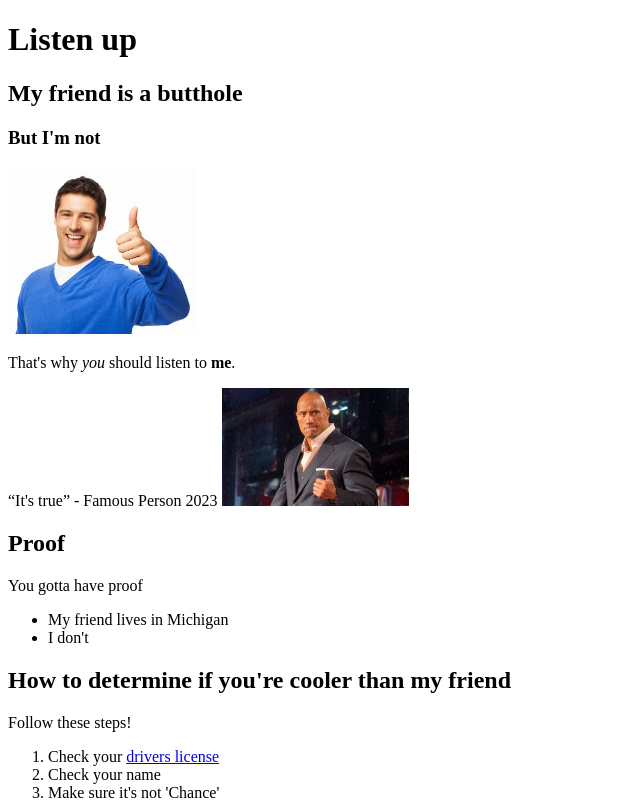
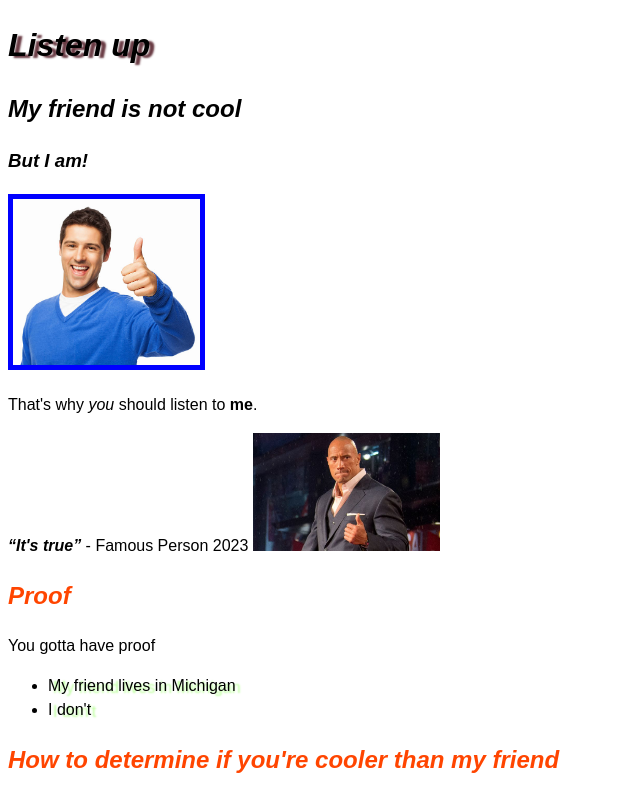
Before and after one commit to Micahwegeleben/my-website, a plain HTML site: page index.html in a window 1280 px wide. Shown: the top 800 px of the page, without its empty margins (0-640 px from the left). Drawn offline with Linux system fonts and the light colour scheme.

Commit message:
project part 2

```diff
--- a/index.html
+++ b/index.html
@@ -5,16 +5,17 @@
     <meta charset="UTF-8">
     <meta http-equiv="X-UA-Compatible" content="IE=edge">
     <meta name="viewport" content="width=device-width, initial-scale=1.0">
-    <meta name="description" content="booty power description" />
+    <meta name="description" content="the description" />
+    <link rel="stylesheet" href="styles.css"> <!-- link to css file -->
     <title>Compare Yourself to My Friend</title>
 </head>
 
 <body>
 
-    <header> <!--contains headers, just for good set up-->
-        <h1>Listen up</h1> <!--only one-->
-        <h2>My friend is a butthole</h2>
-        <h3>But I'm not</h3>
+    <header>
+        <h1><em class="shadow">Listen up</em></h1>
+        <h2>My friend is not cool</h2>
+        <h3>But I am!</h3>
         <img src="images/guy.png" alt="This is a picture of a random man with this thumbs up to emphasize the point." width="187" />
         <p>That's why <em>you</em> should listen to <strong>me</strong>.</p>
         <q>It's true</q> - Famous Person 2023
@@ -25,8 +26,8 @@
         <section>
             <h2>Proof</h2>
             <p>You gotta have proof</p>
-            <div></div><!--divider, but avoid this!-->
-            <ul> <!--unordered list-->
+            <div></div>
+            <ul>
                 <li>My friend lives in Michigan</li>
                 <li>I don't</li>
             </ul>
--- a/styles.css
+++ b/styles.css
@@ -0,0 +1,40 @@
+body {
+  font-size: 16px;
+  font-family: Arial, sans-serif;
+  line-height: 1.5;
+  font-style:normal;
+}
+
+section h2 {
+  color: #ff4500;
+  font-size: 1.5rem;
+}
+
+a[href="https://en.wikipedia.org/wiki/Driver%27s_license"] {
+  color: #0000FF;
+}
+
+ul > li {
+  text-shadow: 5px 2px 2px #baff99;
+
+}
+
+.shadow {
+	text-shadow: 5px 2px 2px #683942;
+}
+
+
+img[alt="This is a picture of a random man with this thumbs up to emphasize the point."] {
+  border: 5px solid #0000FF;
+}
+
+
+footer::before {
+  content: "That's all folks!";
+}
+
+
+h1, h2, h3, q {
+  font-weight: bold;
+  font-style: italic;
+}
```
Also changed, not shown: script.js (added, +15 -0 lines).
